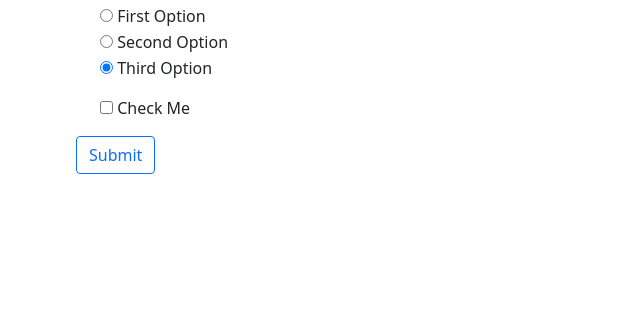
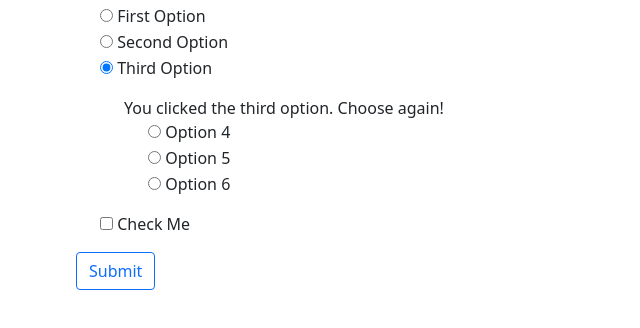
Before and after one commit to kristibeja/Radio-Checkbox_Validation, a plain HTML site: page index.html in a window 1280 px wide. Both pictures are taken after a click on the radio button 420 px from the left and 109 px from the top of the page. Shown: the part 42-370 px from the top of the page, without its empty margins (314-954 px from the left). Drawn offline with nearby package versions, Linux system fonts and the light colour scheme.

Commit message:
show hidden content

```diff
--- a/index.html
+++ b/index.html
@@ -20,57 +20,62 @@
             <!-- radiobutton -->
             <div>
                 <div class="form-check">
-                    <input type="radio" name="option">
+                    <input type="radio" name="option" id="option1">
                     <label>First Option</label>
                 </div>
 
                 <div class="form-check">
-                    <input type="radio" name="option">
+                    <input type="radio" name="option" id="option2">
                     <label>Second Option</label>
                 </div>
 
                 <div class="form-check">
-                    <input type="radio" name="option" id="option3">
+                    <input type="radio" name="option" id="option3" onclick="showRadiobtns()">
                     <label>Third Option</label>
                 </div>
 
-                    <div class="form-check my-3 ms-4 radiobtn-hidden">
+                    <!-- the hidden div without clicking option 3 -->
+                    <div class="form-check my-3 ms-4 radiobtn-hidden" id="radiobtn-hidden">
                         <label>You clicked the third option. Choose again!</label>
 
                         <div class="form-check">
-                            <input type="radio" name="option">
-                            <label>Option 1</label>
+                            <input type="radio" name="option" id="option4">
+                            <label>Option 4</label>
                         </div>
 
                         <div class="form-check">
-                            <input type="radio" name="option">
-                            <label>Option 2</label>
+                            <input type="radio" name="option" id="option5">
+                            <label>Option 5</label>
                         </div>
 
                         <div class="form-check">
-                            <input type="radio" name="option">
-                            <label>Option 3</label>
+                            <input type="radio" name="option" id="option6">
+                            <label>Option 6</label>
                         </div>
                     </div>
             </div>
 
             <!-- checkbox -->
             <div class="form-check my-3">
-                <input type="checkbox">
+                <input type="checkbox" id="checkbox" onclick="showInput()">
                 <label>Check Me</label>
             </div>
 
-                <div class="input-group ms-5 my-3 input-hidden">
+                <!-- the hidden input without checking the checkbox -->
+                <div class="input-group ms-5 my-3 input-hidden" id="input-hidden">
                     <label class="pe-3">Enter your name:</label>
                     <input type="text" class="form-control rounded-pill" id="input-form">
                 </div>
 
 
             <!-- submit button -->
-            <div class="btn-group">
-                <button type="button" class="btn btn-outline-primary">Submit</button>
+            <div class="btn-group mb-2">
+                <button type="button" class="btn btn-outline-primary" id="submit-btn">Submit</button>
+
             </div>
 
+                <!-- display a message -->
+                <p id="text"></p>
 
         </form>
     </section>
--- a/script.js
+++ b/script.js
@@ -0,0 +1,48 @@
+// get each radio button
+// let radio1 = document.getElementById('option1');
+// let radio2 = document.getElementById('option2');
+let radio3 = document.getElementById('option3');
+// get the hidden radiobutton's div
+let radiobtn_hidden = document.getElementById('radiobtn-hidden');
+// get each hidden radio buttons
+// let radio4 = document.getElementById('option4');
+// let radio5 = document.getElementById('option5');
+// let radio6 = document.getElementById('option6');
+// get the checkbox
+let checkbox = document.getElementById('checkbox');
+// the hidden input div
+let hidden_input = document.getElementById('input-hidden');
+// get only the hidden input
+// let input = document.getElementById('input-form');
+// the submit button
+let submit_btn = document.getElementById('submit-btn');
+// paragraph text
+let text = document.getElementById('text');
+
+
+
+
+// main function
+submit_btn.addEventListener('click', () => {
+    text.innerHTML = 'Please choose an option!';
+  })
+
+
+// on third radio btn check show div
+function showRadiobtns() {
+    if (radio3.checked === true){
+        radiobtn_hidden.classList.remove("radiobtn-hidden");
+    } else {
+        // radio3.checked = false;
+        radiobtn_hidden.classList.add("radiobtn-hidden");
+    }
+  }
+
+// on checkbox checked show input
+function showInput() {
+    if (checkbox.checked === true){
+        hidden_input.classList.remove("input-hidden");
+    } else {
+       hidden_input.classList.add("input-hidden");
+    }
+  }
```
Also changed, not shown: style.css (line endings or trailing spaces).
